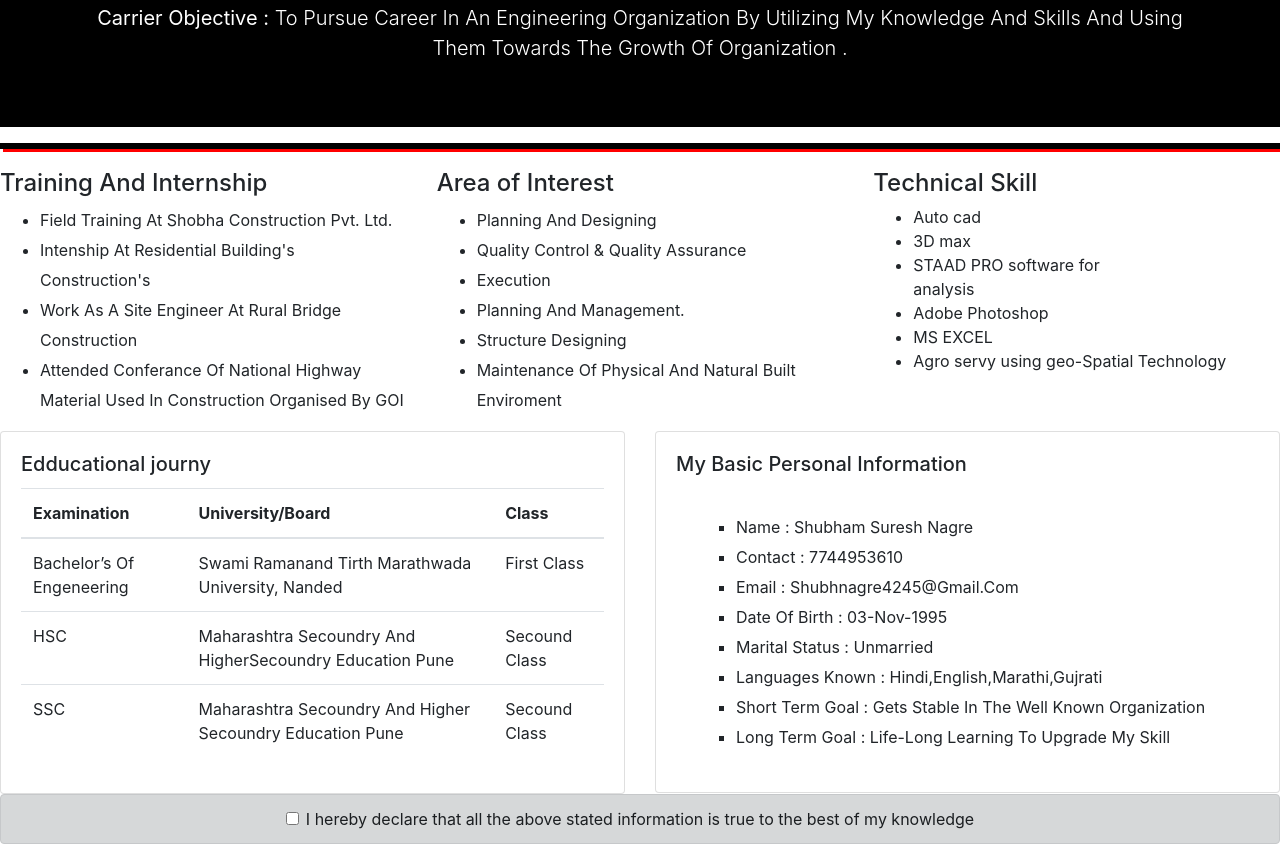
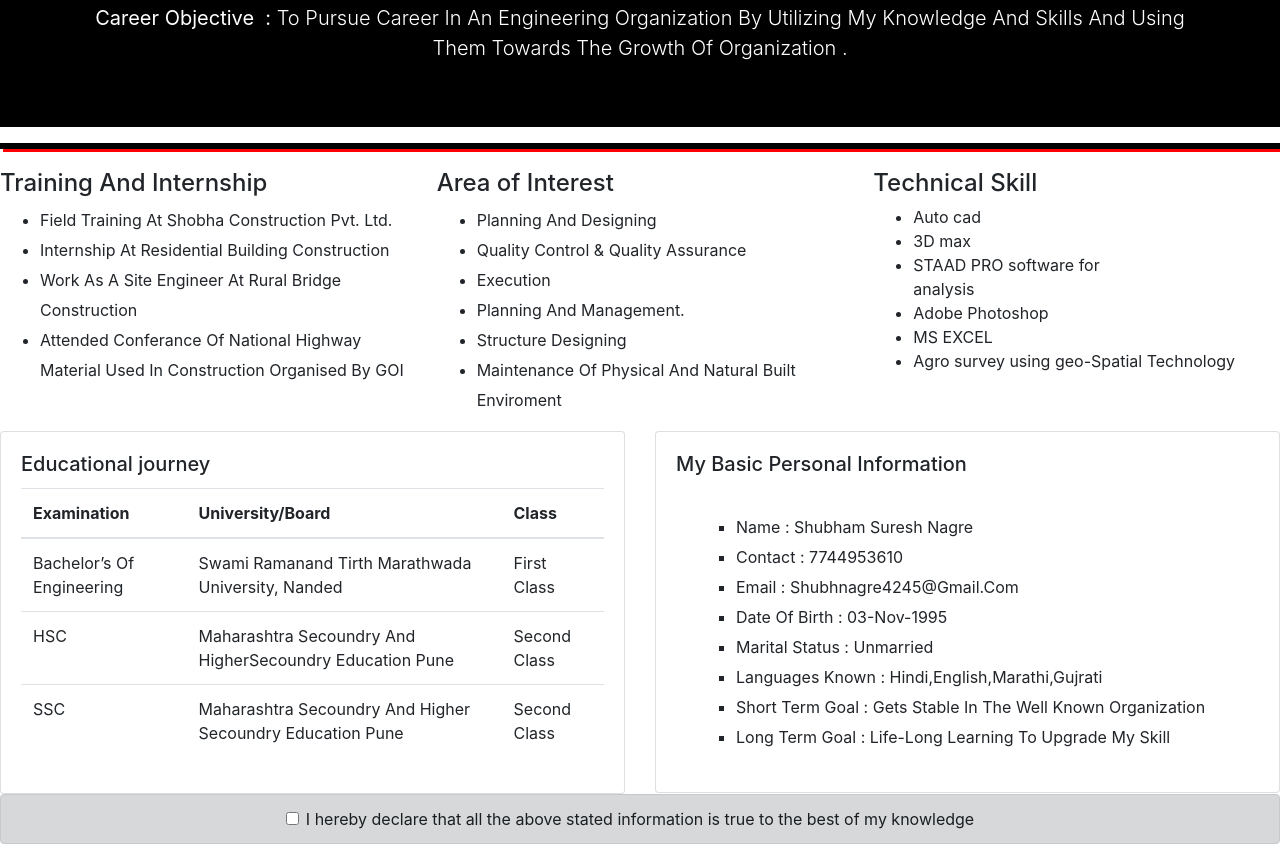
Before and after one commit to vivek-nagre/BigB, a plain HTML site: page index.html in a window 1280 px wide. Shown: the part 379-1239 px from the top of the page. Drawn offline with nearby package versions, Linux system fonts and the light colour scheme.

Commit message:
Update index.html
spell

```diff
--- a/index.html
+++ b/index.html
@@ -28,7 +28,7 @@
 
                 <img class="d-block mx-auto mb-4 rounded-circle border" src="bro.jpg" width="150px" height="150px">
                 <h3>Shubham suresh nagre</h3><cite style="font-size: 18px;">B.E Civil(2018)</cite><br>
-                <p class="lead " style="margin-top: 20px;"> <strong> carrier objective&nbsp;:&nbsp;</strong>To pursue
+                <p class="lead " style="margin-top: 20px;"> <strong> Career Objective &nbsp;:&nbsp;</strong>To pursue
                     career in an engineering organization by utilizing my knowledge and skills and using them towards
                     the growth of organization .</p>
             </div>
@@ -44,7 +44,7 @@
                 <h4>Training And Internship</h4>
                 <ul style="text-transform: capitalize;line-height: 30px;">
                     <li>Field Training at Shobha construction Pvt. Ltd.</li>
-                    <li>intenship At Residential building's construction's</li>
+                    <li>internship At Residential building construction</li>
                     <li>work as a site engineer at rural bridge construction</li>
                     <li>Attended conferance of National Highway material used in construction organised by GOI</li>
                 </ul>
@@ -74,7 +74,7 @@
                     <li>STAAD PRO software for <br>analysis</li>
                     <li>Adobe Photoshop</li>
                     <li>MS EXCEL</li>
-                    <li>Agro servy using geo-Spatial Technology</li>
+                    <li>Agro survey using geo-Spatial Technology</li>
                 </ul>
 
             </div>
@@ -85,7 +85,7 @@
         <div class="col-md-6">
             <div class="card">
                 <div class="card-body">
-                    <h5 class="card-title">Edducational journy</h5>
+                    <h5 class="card-title">Educational journey</h5>
                     <table class="table">
                         <thead>
                             <tr>
@@ -98,7 +98,7 @@
                         <tbody>
                             <tr>
                                 <!-- <th scope="row">1</th> -->
-                                <td>Bachelor’s Of Engeneering</td>
+                                <td>Bachelor’s Of Engineering</td>
                                 <td>Swami Ramanand Tirth Marathwada University, Nanded</td>
                                 <td>First Class</td>
                             </tr>
@@ -106,13 +106,13 @@
                                 <!-- <th scope="row">2</th> -->
                                 <td>HSC</td>
                                 <td>Maharashtra Secoundry And HigherSecoundry Education Pune</td>
-                                <td>Secound Class</td>
+                                <td>Second Class</td>
                             </tr>
                             <tr>
                                 <!-- <th scope="row">3</th> -->
                                 <td>SSC</td>
                                 <td>Maharashtra Secoundry And Higher Secoundry Education Pune</td>
-                                <td>Secound Class</td>
+                                <td>Second Class</td>
                             </tr>
                         </tbody>
                     </table>
```
